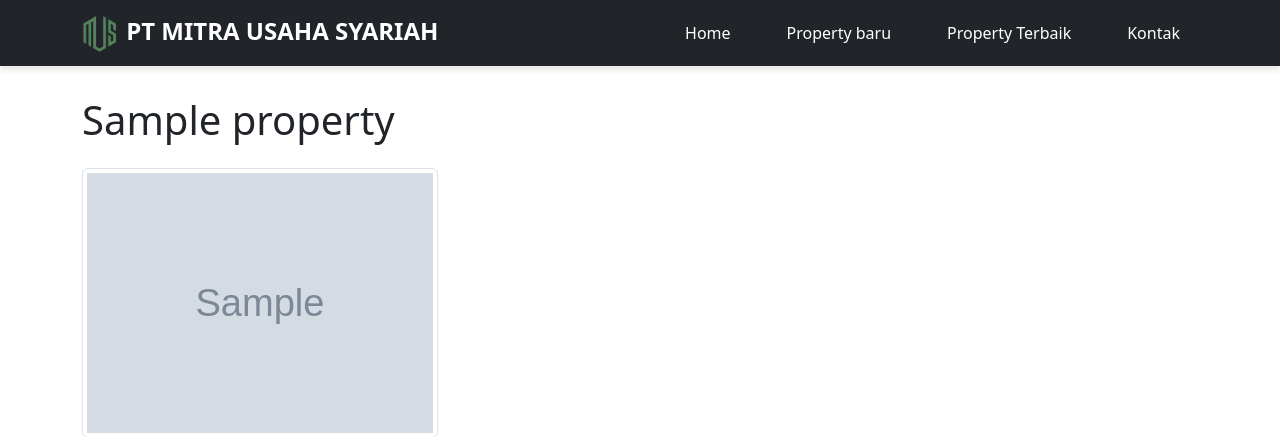
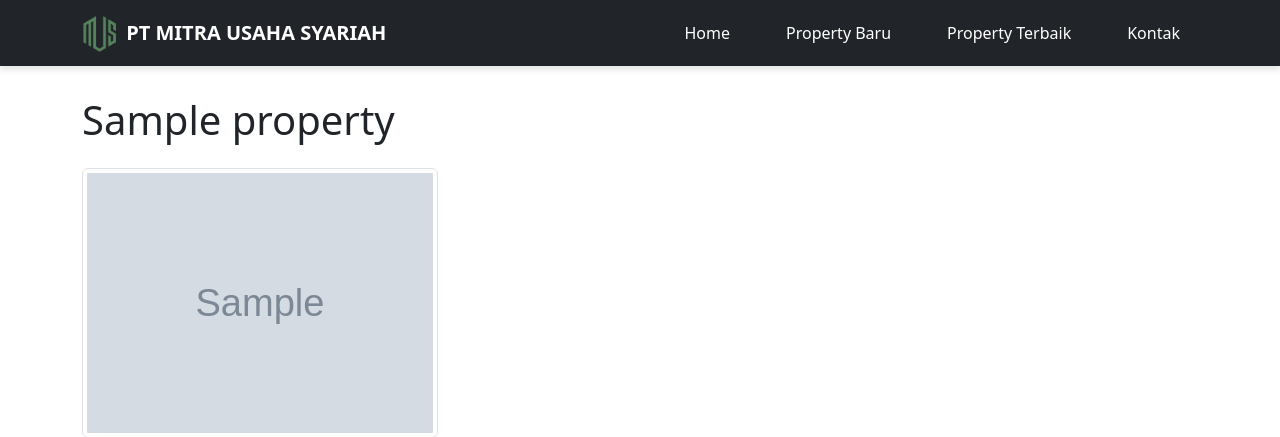
Before and after one commit to IbnuAlanNuari/jualbelirumah, a PHP site: page /detail?id=1 in a window 1280 px wide. Shown: the top 437 px of the page. Run offline with PHP 8.4, Linux system fonts and the light colour scheme; tables that the repository leaves empty hold one stand-in row (values such as "Sample post"); grey boxes marked "Sample" are stand-in pictures.

Commit message:
perbarui

```diff
--- a/detail.php
+++ b/detail.php
@@ -46,22 +46,31 @@ $images = isset($row['images']) && !empty($row['images'])
     <!-- Navbar -->
     <header>
         <nav class="navbar navbar-expand-lg navbar-dark bg-dark position-fixed w-100">
-            <div class="container">
-                <a class="navbar-brand" href="index"><img src="assets/images/logo.png" alt="Logo" class="me-2"
-                        style="height: 40px;">PT MITRA USAHA SYARIAH</a>
+            <div class="container d-flex justify-content-between align-items-center">
+                <!-- Brand Logo di sebelah kiri -->
+                <a class="navbar-brand d-flex align-items-center" href="index">
+                    <img src="assets/images/logo.png" alt="Logo" class="me-2" style="height: 40px;">
+                    <span class="fs-6 d-inline d-md-none">PT MITRA</span> <!-- Nama kecil untuk layar kecil -->
+                    <span class="fs-5 d-none d-md-inline">PT MITRA USAHA SYARIAH</span>
+                    <!-- Nama lengkap untuk layar besar -->
+                </a>
+                <!-- Toggler untuk layar kecil -->
                 <button class="navbar-toggler" type="button" data-bs-toggle="collapse" data-bs-target="#navbarNav"
                     aria-controls="navbarNav" aria-expanded="false" aria-label="Toggle navigation">
                     <span class="navbar-toggler-icon"></span>
                 </button>
+                <!-- Navbar Links di sebelah kanan -->
                 <div class="collapse navbar-collapse" id="navbarNav">
                     <ul class="navbar-nav ms-auto">
                         <li class="nav-item"><a href="index" class="nav-link">Home</a></li>
-                        <li class="nav-item"><a href="new_property" class="nav-link">Property baru</a></li>
+                        <li class="nav-item"><a href="new_property" class="nav-link">Property Baru</a></li>
                         <li class="nav-item"><a href="best_property" class="nav-link">Property Terbaik</a></li>
                         <li class="nav-item"><a href="contact" class="nav-link">Kontak</a></li>
+                    </ul>
                 </div>
             </div>
         </nav>
+
     </header>
 
     <!-- Detail Properti -->
```
